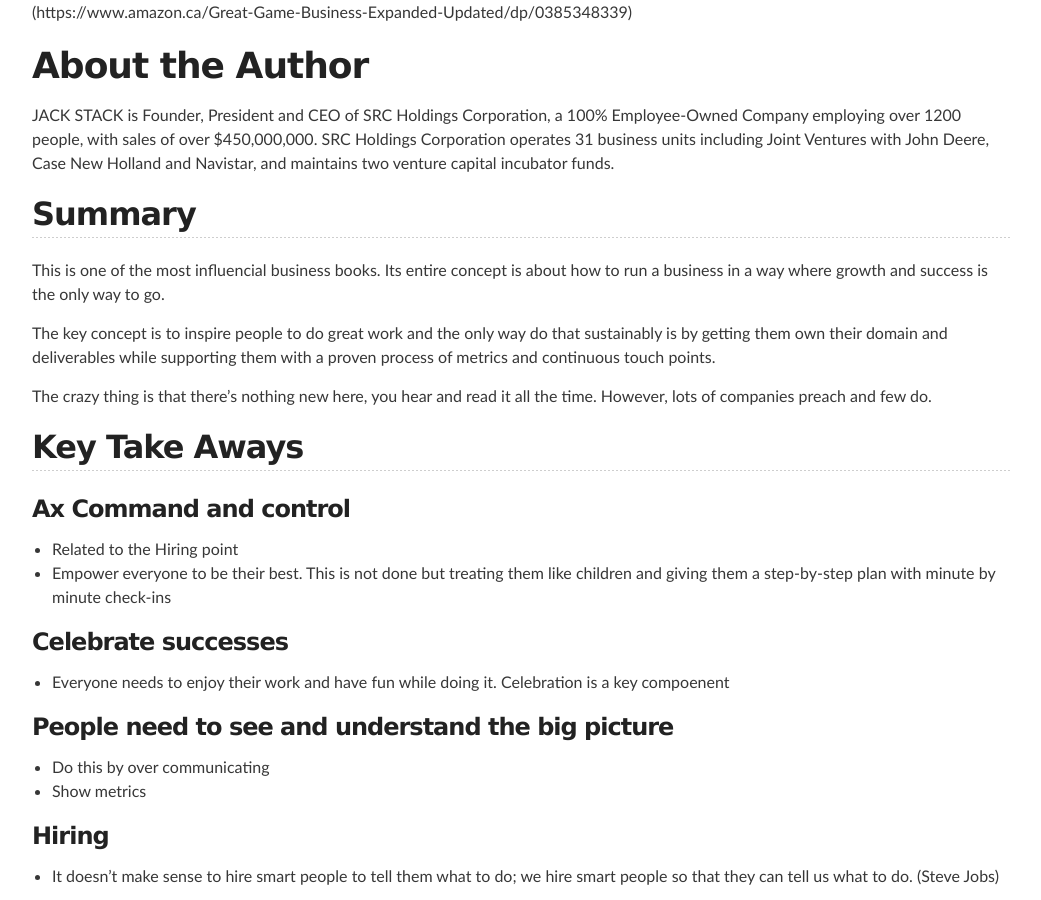
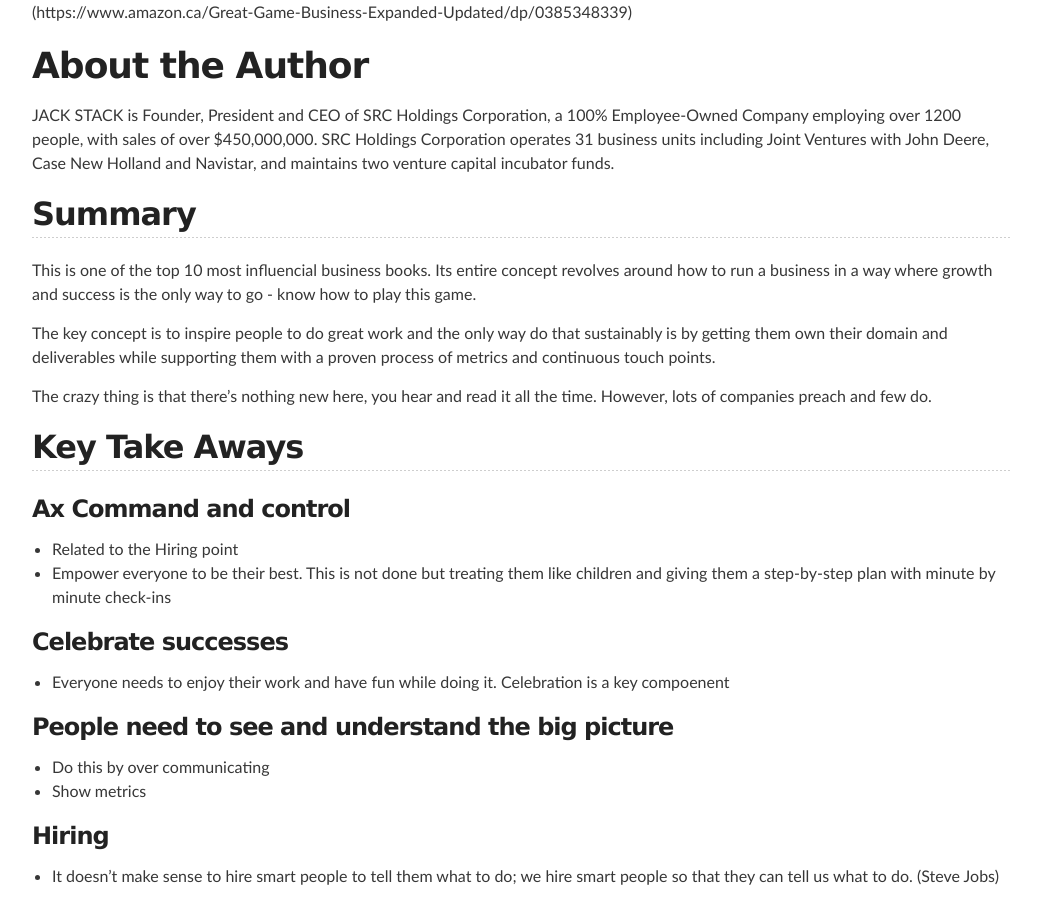
Before and after one commit to lsaffie/lsaffie.github.io, a Jekyll site: the page built from _posts/2018-09-18-the-great-game-of-business.md, in a window 1280 px wide and 900 px high, scrolled down 451 px. Shown: the whole window, without its empty margins (118-1159 px from the left). Built offline with Jekyll 4.4.1, drawn with Linux system fonts in a browser that asks for light colours; our own code applies the rules of GitHub Pages for plain Markdown files.

```diff
--- a/_posts/2018-09-18-the-great-game-of-business.md
+++ b/_posts/2018-09-18-the-great-game-of-business.md
@@ -15,7 +15,7 @@ JACK STACK is Founder, President and CEO of SRC Holdings Corporation, a 100% Emp
 
 ## Summary
 
-This is one of the most influencial business books. Its entire concept is about how to run a business in a way where growth and success is the only way to go.
+This is one of the top 10 most influencial business books. Its entire concept revolves around how to run a business in a way where growth and success is the only way to go - know how to play this game.
 
 The key concept is to inspire people to do great work and the only way do that sustainably is by getting them own their domain and deliverables while supporting them with a proven process of metrics and continuous touch points.
 
```
